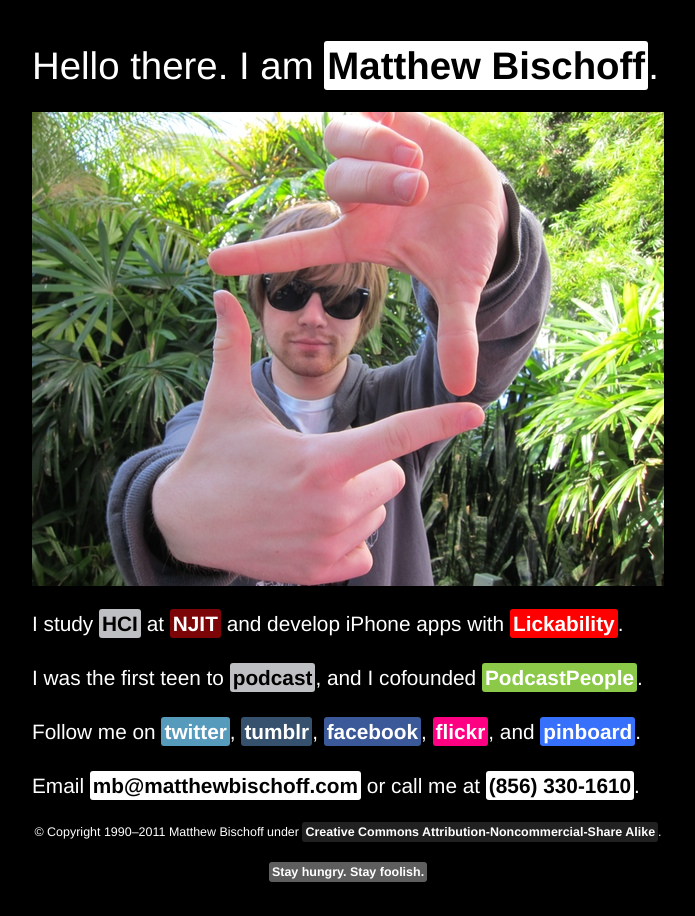
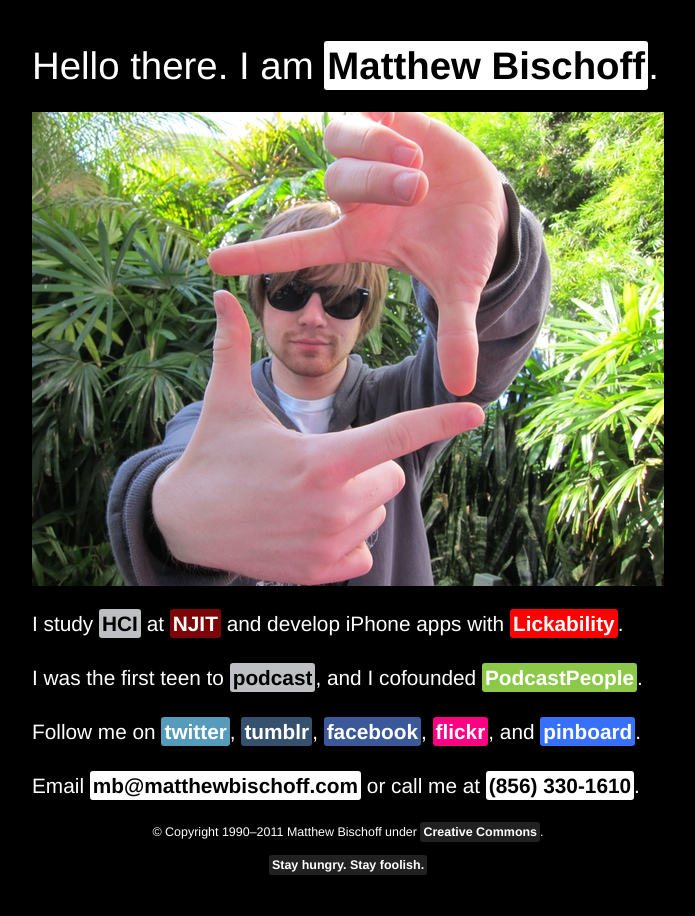
Before and after one commit to mbbischoff/website, a Jekyll site: the page index.html, which Jekyll copies as it is, in a window 1280 px wide. Shown: the whole page, without its empty margins (292-987 px from the left). Built offline with Jekyll 4.4.1, drawn with Linux system fonts in a browser that asks for light colours.

Commit message:
footer in order

```diff
--- a/index.html
+++ b/index.html
@@ -42,7 +42,8 @@
 			<p>Email <a class="email" href="mailto:mb@matthewbischoff.com">mb@matthewbischoff.com</a> or call me at <a class="phone" href="tel:8563301610">(856) 330-1610</a>.</p>
 
 		<footer>
-			<p>&copy; Copyright 1990–2011 Matthew Bischoff under <a class="creativecommons" href="http://creativecommons.org/licenses/by-nc-sa/3.0/us/">Creative Commons Attribution-Noncommercial-Share Alike</a>.<br /><br /><a href="http://www.youtube.com/watch?v=D1R-jKKp3NA">Stay hungry. Stay foolish.</a></strong></p>
+			<p>&copy; Copyright 1990–2011 Matthew Bischoff under <a class="creativecommons" href="http://creativecommons.org/licenses/by-nc-sa/3.0/us/">Creative Commons</a>.</p>
+			<p><a href="http://www.youtube.com/watch?v=D1R-jKKp3NA">Stay hungry. Stay foolish.</a></strong></p>
 		</footer>
 	</div>
 	</body>
--- a/style.css
+++ b/style.css
@@ -216,7 +216,7 @@
 	background-color: #7c0607;
 }
 
-a.creativecommons
+footer a
 {
 	background-color: #212121;
 }
```
